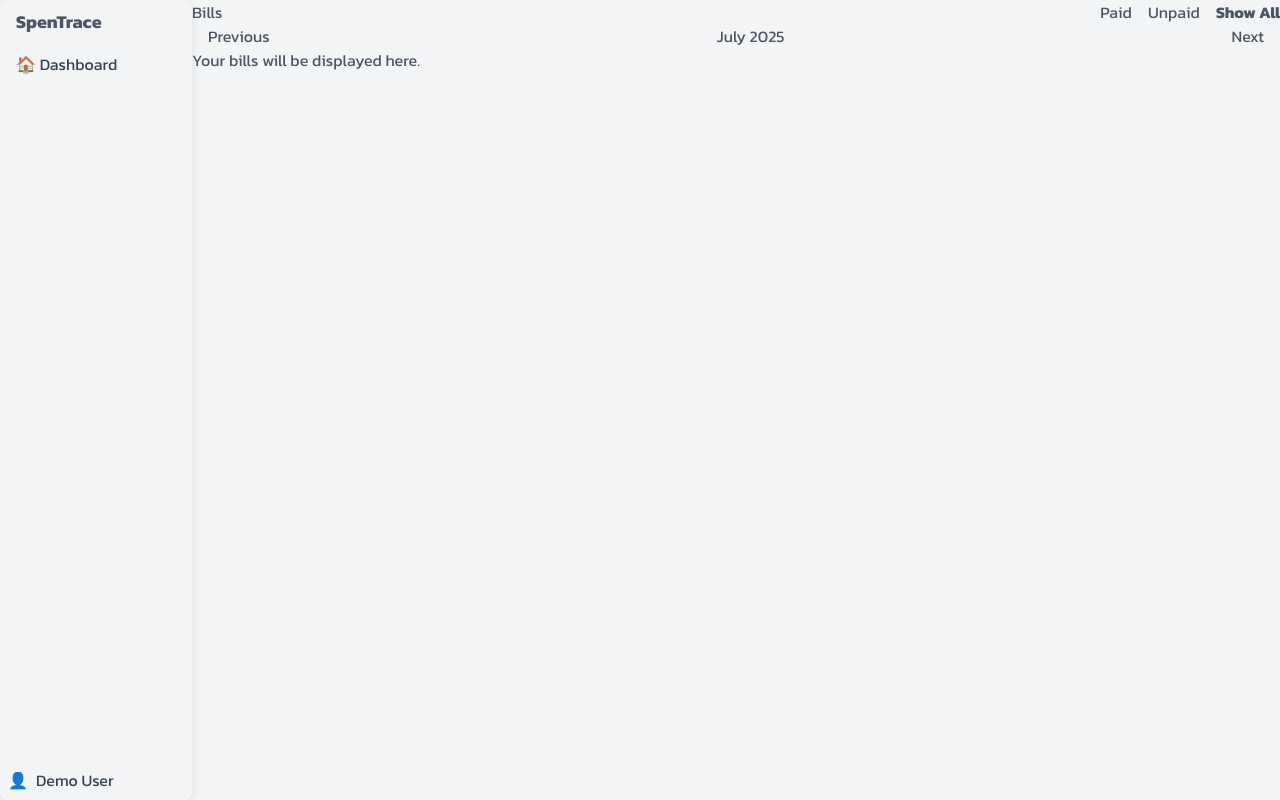
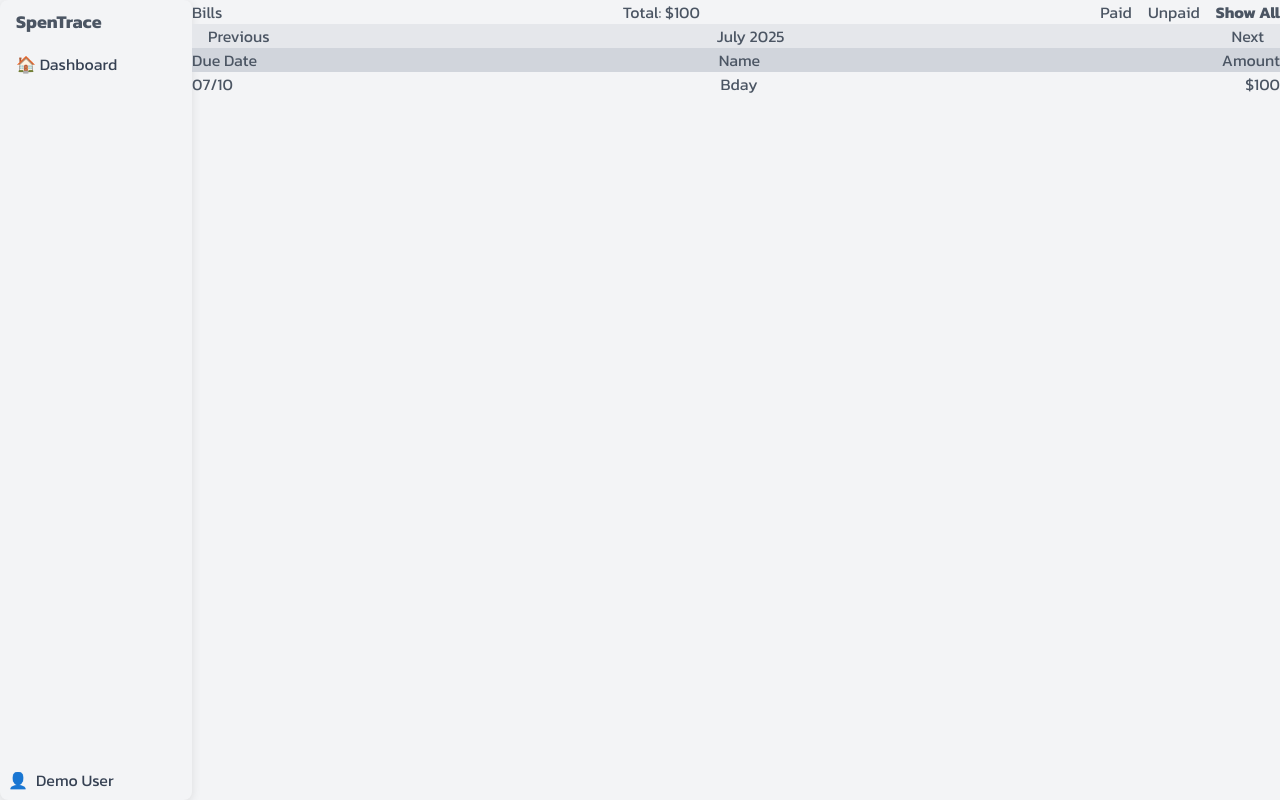
Before and after one commit to Bernard-Calma/spentrace, a Next.js app: page /demo/bills in a window 1280 px wide. Built offline with nearby package versions, Linux system fonts and the light colour scheme.

Commit message:
feat(Bills): Bills List
Add Bills List component

```diff
--- /dev/null
+++ b/app/demo/bills/components/BillsList.tsx
@@ -0,0 +1,19 @@
+"use client";
+
+const BillsList = () => {
+  return (
+    <div>
+      <ul>
+        <li>
+          <div className="flex justify-between">
+            <p>07/10</p>
+            <p>Bday</p>
+            <p>$100</p>
+          </div>
+        </li>
+      </ul>
+    </div>
+  );
+};
+
+export default BillsList;
--- a/app/demo/bills/components/header.tsx
+++ b/app/demo/bills/components/header.tsx
@@ -13,6 +13,9 @@ const BillsHeader = () => {
     <header className="bills-header flex flex-col">
       <div className="flex items-center justify-between">
         <h2>Bills</h2>
+        <p>
+          Total: $<span>100</span>
+        </p>
         <div className="flex justify-between gap-4">
           <p
             className={`cursor-pointer ${filter === "paid" ? "font-bold" : ""}`}
@@ -36,7 +39,7 @@ const BillsHeader = () => {
           </p>
         </div>
       </div>
-      <div className="month-selector flex items-center justify-between px-4">
+      <div className="month-selector flex items-center justify-between px-4 bg-gray-200">
         <button
           onClick={() =>
             setCurrentDate(
--- a/app/demo/bills/components/index.ts
+++ b/app/demo/bills/components/index.ts
@@ -1,3 +1,4 @@
-import BillsHeader from "./header";
+import BillsHeader from "./Header";
+import BillsList from "./BillsList";
 
-export { BillsHeader };
+export { BillsHeader, BillsList };
--- a/app/demo/bills/page.tsx
+++ b/app/demo/bills/page.tsx
@@ -1,4 +1,4 @@
-import { BillsHeader } from "./components";
+import { BillsHeader, BillsList } from "./components";
 import "./styles.scss";
 
 const Bills = () => {
@@ -6,7 +6,12 @@ const Bills = () => {
     <div className="bills-page w-full h-full flex flex-col flex-1 justify-start">
       <BillsHeader />
       <div className="bills-body">
-        <p>Your bills will be displayed here.</p>
+        <div className="flex justify-between bg-gray-300">
+          <p>Due Date</p>
+          <p>Name</p>
+          <p>Amount</p>
+        </div>
+        <BillsList />
       </div>
     </div>
   );
```
